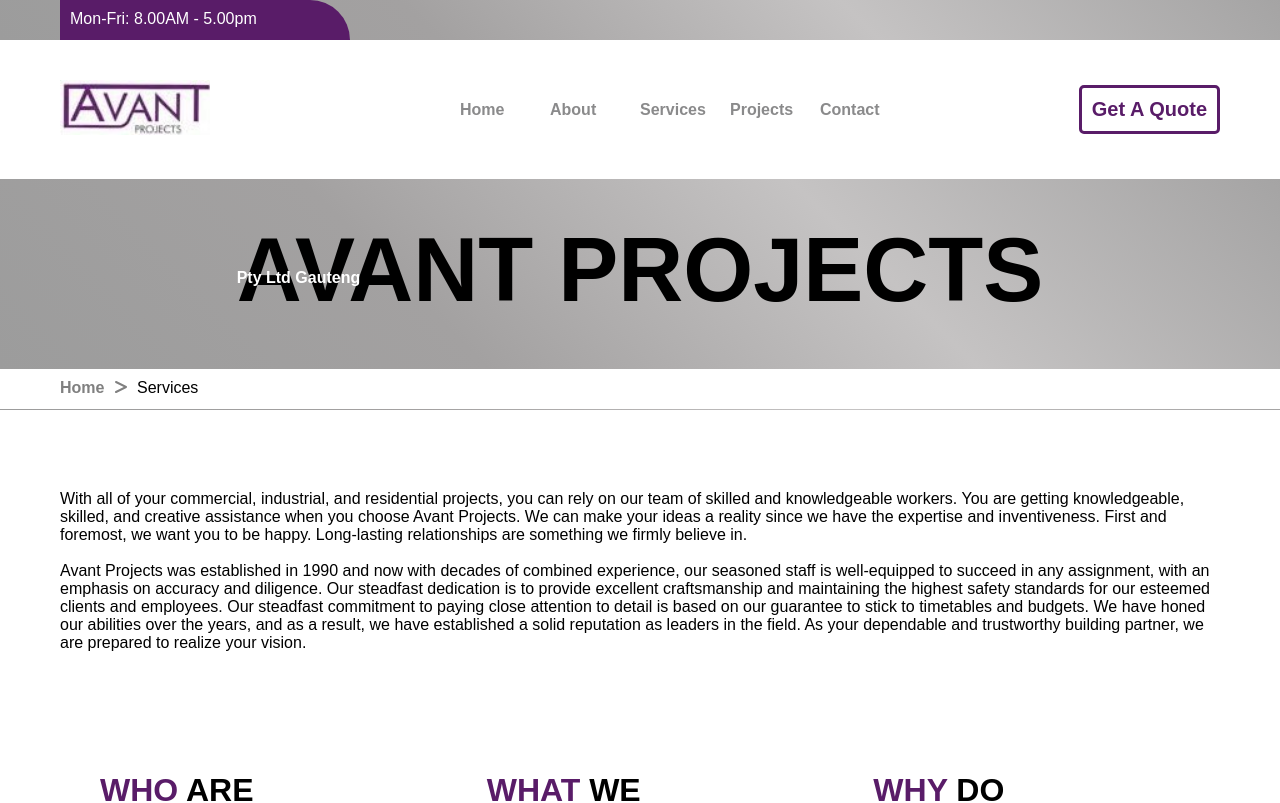
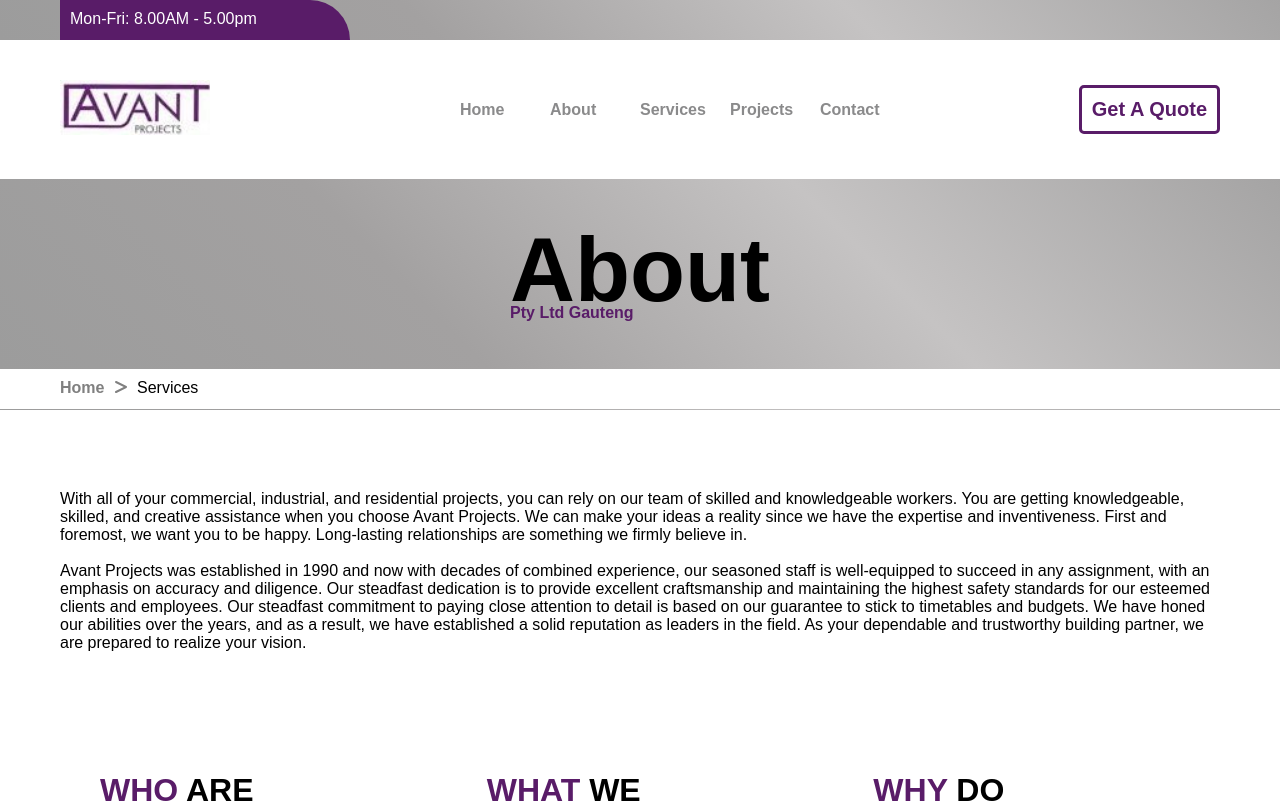
Before and after one commit to DiksonIvySon/Avant-Projects, a React (Vite) app in the folder AvantProjects/: page /about in a window 1280 px wide. Shown: the top 803 px of the page. Built offline with nearby package versions, Linux system fonts and the light colour scheme.

Commit message:
Set up the Banner2 props for each heading to correspend with each page.

```diff
--- a/AvantProjects/src/Components/Banner2.css
+++ b/AvantProjects/src/Components/Banner2.css
@@ -35,3 +35,38 @@
     border: 0;
     background-image: linear-gradient(45deg, rgb(156, 156, 156), rgb(163, 161, 161),rgb(197, 195, 195), rgb(165, 164, 164));
 }
+
+/* page heading styling*/
+.pageHeading-container {
+    display: flex;
+    justify-content: center;
+    animation: slide 1s ease-in;
+}
+
+@keyframes slide {
+    0% {
+        opacity: 0;
+        transform: translateX(-200px);
+    }
+    100% {
+        opacity: 1;
+        transform: translateX(0px);
+    }
+}
+
+.pageHeading {
+    position: relative;
+}
+
+.pageHeading h1 {
+    font-size: 90px;
+    font-weight: bolder;
+    /*color: #E4E5E7;*/
+}
+
+.pageHeading p {
+    position: absolute;
+    bottom: 0px;
+    font-weight: 600;
+    color: #591C68;
+}
--- a/AvantProjects/src/Components/Banner2.jsx
+++ b/AvantProjects/src/Components/Banner2.jsx
@@ -2,16 +2,19 @@
 import './Banner2.css';
 import { Link } from "react-router-dom";
 
-import PageHeading from './PageHeading';
-
 import { FontAwesomeIcon } from '@fortawesome/react-fontawesome'
 import { faGreaterThan } from '@fortawesome/free-solid-svg-icons'
 
-function Banner2() {
+function Banner2({heading}) {
   return (
     <div className='banner2'>
         <div className='banner2-heading-container'>
-            <PageHeading />
+        <div className='pageHeading-container'>
+          <div className='pageHeading'>
+                <h1>{heading}</h1>
+                <p>Pty Ltd Gauteng</p>
+            </div>
+          </div>
         </div>
         <div className='banner2-link section'>
             <Link to="/">Home</Link>
--- a/AvantProjects/src/Components/PageHeading.css
+++ b/AvantProjects/src/Components/PageHeading.css
@@ -28,7 +28,7 @@
 
 .pageHeading p {
     position: absolute;
-    top: 50px;
+    bottom: 0px;
     font-weight: 600;
     color: white;
 }
--- a/AvantProjects/src/pages/About.jsx
+++ b/AvantProjects/src/pages/About.jsx
@@ -11,12 +11,12 @@
 import hard_hat from '../images/hard_hat.png';
 import working from '../images/working.jpeg';
 
-function About() {
+function About(props) {
   return (
     <div>
         <Header1 />
         <Header2 />
-        <Banner2 />
+        <Banner2 heading="About"/>
         <div className='section'>
             <p className='about-page-paragraph'>
                 With all of your commercial, industrial, and residential projects, you can rely on our team of
--- a/AvantProjects/src/pages/Contact.jsx
+++ b/AvantProjects/src/pages/Contact.jsx
@@ -4,14 +4,13 @@
 import Header1 from '../Components/Header1';
 import Header2 from '../Components/Header2';
 import Banner2 from '../Components/Banner2';
-import PageHeading from '../Components/PageHeading';
 import FooterSection from '../Components/FooterSection';
 
 import call from '../icons/call.png';
 import location from '../icons/location.png';
 import email from '../icons/email.png';
 
-function Contact() {
+function Contact(props) {
     const [name, setName] = useState("");
 
     const handleSubmit = (event) => {
@@ -23,7 +22,7 @@
     <div className='contact-page'>
         <Header1 />
         <Header2 />
-        <Banner2 />
+        <Banner2 heading="Contact"/>
         <div className='section'>
             <div className='contact-page-paragraph'>
                 <p>
--- a/AvantProjects/src/pages/Projects.jsx
+++ b/AvantProjects/src/pages/Projects.jsx
@@ -48,13 +48,13 @@
 import picture44 from '../images_projects/Picture44.jpg';
 
 
-function Projects() {
+function Projects(props) {
 
   return (
     <div className='projects-page'>
         <Header1 />
         <Header2 />
-        <Banner2 />
+        <Banner2 heading="Projects"/>
         <div className='projects-page-projects-container section'>
             <div className='project-page-paragraph'>
                 <p >
--- a/AvantProjects/src/pages/Services.jsx
+++ b/AvantProjects/src/pages/Services.jsx
@@ -19,7 +19,7 @@
     <div className='services '>
         <Header1 />
         <Header2 />
-        <Banner2 />
+        <Banner2 heading="Services"/>
         <div className='section'>
             <div className='industrial-section'>
                 <div className='industrial-info'>
```
